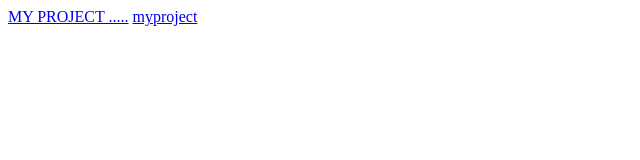
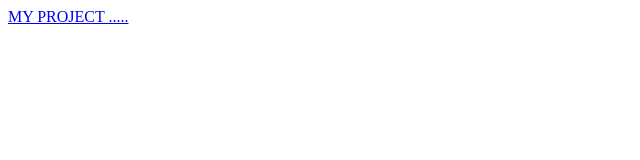
Before and after one commit to amanranjotprince/amanranjotprince, a plain HTML site: page index.html in a window 1280 px wide. Shown: the full height of the page, 0-640 px from the left. Drawn offline with Linux system fonts and the light colour scheme.

Commit message:
Update index.html

```diff
--- a/index.html
+++ b/index.html
@@ -5,6 +5,6 @@
   </head>
   <body>
     <a href='https://amanranjotprince.github.io/amanranjotprince/PROJECT.html'> MY PROJECT .....</a>
-    <a href='PROJECT.html'>myproject</a>
+
   </body>
 </html>
```
